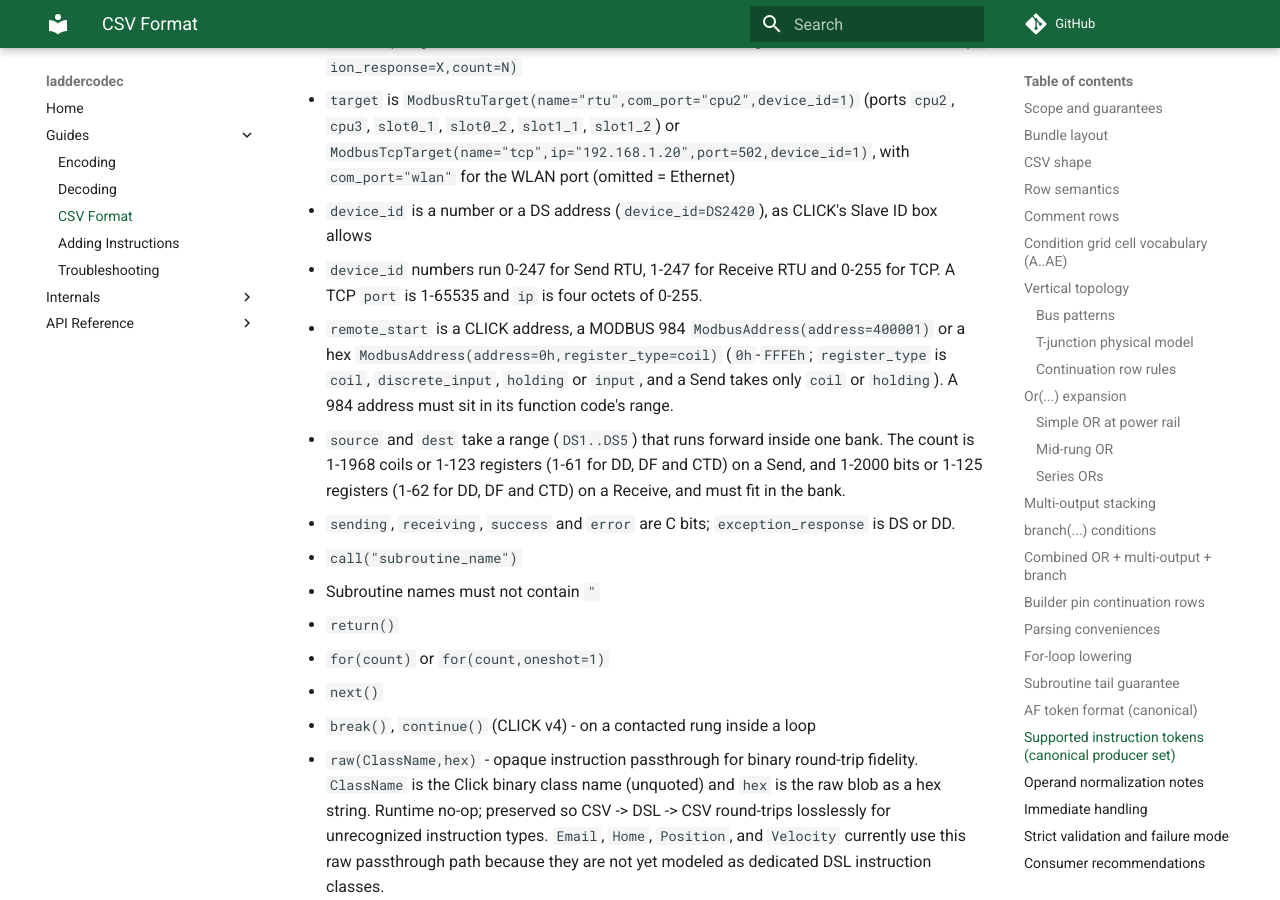
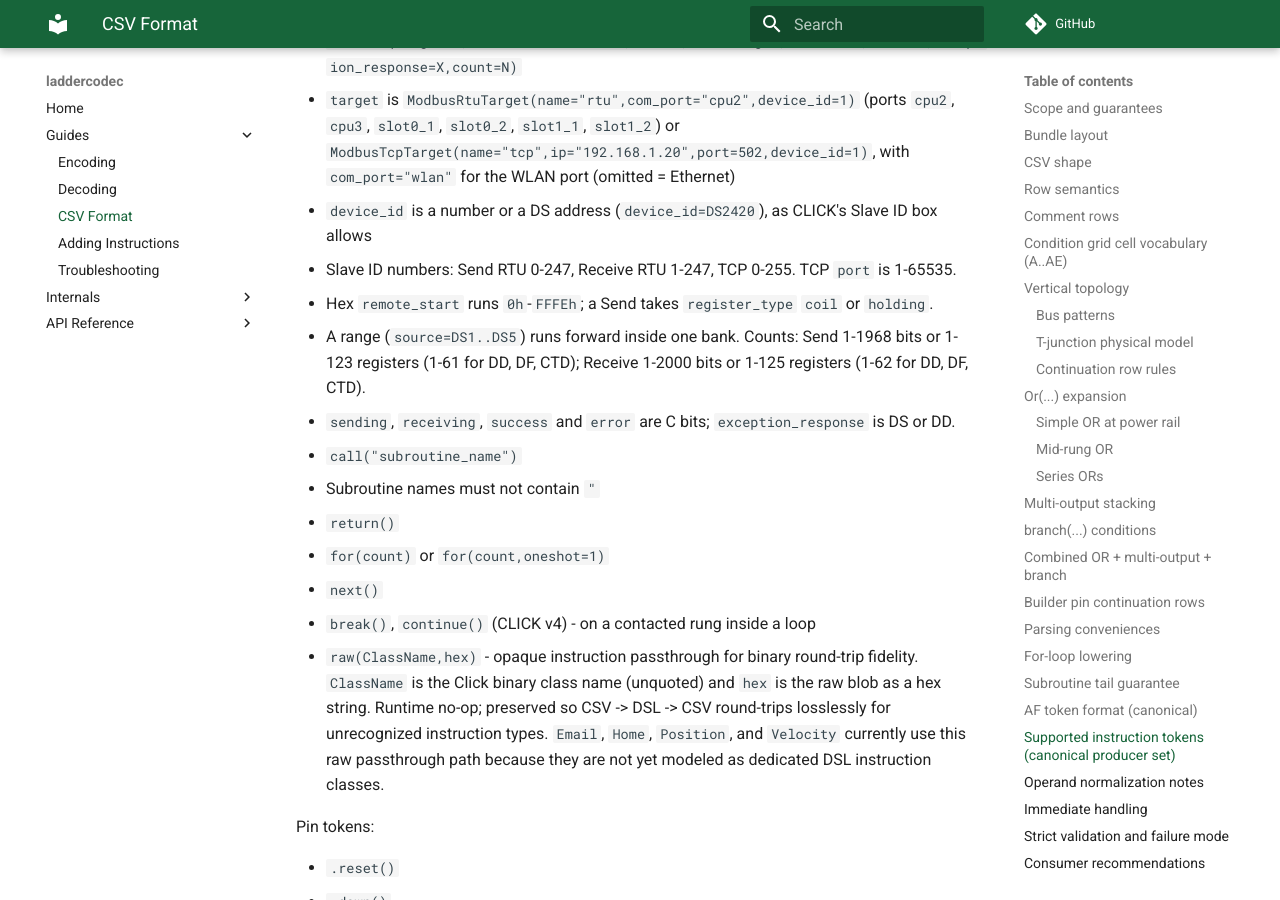
Before and after one commit to ssweber/laddercodec, an MkDocs documentation site: the page built from docs/guides/csv-format.md, in a window 1280 px wide and 900 px high, scrolled down 10121 px. Built offline with MkDocs 1.6.1 and Material for MkDocs 9.7.7, drawn with Linux system fonts in a browser that asks for light colours; comment, search, counter and statistics services are not loaded.

Commit message:
fix(send_receive): count X/Y ranges by number, check range ends and port text
Co-Authored-By: Claude Sonnet 5.5 <noreply@anthropic.com>

```diff
--- a/docs/guides/csv-format.md
+++ b/docs/guides/csv-format.md
@@ -431,15 +431,11 @@ Producer may emit:
     `ModbusTcpTarget(name="tcp",ip="192.168.1.20",port=502,device_id=1)`, with
     `com_port="wlan"` for the WLAN port (omitted = Ethernet)
   - `device_id` is a number or a DS address (`device_id=DS2420`), as CLICK's Slave ID box allows
-  - `device_id` numbers run 0-247 for Send RTU, 1-247 for Receive RTU and 0-255 for TCP. A TCP
-    `port` is 1-65535 and `ip` is four octets of 0-255.
-  - `remote_start` is a CLICK address, a MODBUS 984 `ModbusAddress(address=400001)` or a hex
-    `ModbusAddress(address=0h,register_type=coil)` (`0h`-`FFFEh`; `register_type` is `coil`,
-    `discrete_input`, `holding` or `input`, and a Send takes only `coil` or `holding`). A 984
-    address must sit in its function code's range.
-  - `source` and `dest` take a range (`DS1..DS5`) that runs forward inside one bank. The count
-    is 1-1968 coils or 1-123 registers (1-61 for DD, DF and CTD) on a Send, and 1-2000 bits or
-    1-125 registers (1-62 for DD, DF and CTD) on a Receive, and must fit in the bank.
+  - Slave ID numbers: Send RTU 0-247, Receive RTU 1-247, TCP 0-255. TCP `port` is 1-65535.
+  - Hex `remote_start` runs `0h`-`FFFEh`; a Send takes `register_type` `coil` or `holding`.
+  - A range (`source=DS1..DS5`) runs forward inside one bank. Counts: Send 1-1968 bits or
+    1-123 registers (1-61 for DD, DF, CTD); Receive 1-2000 bits or 1-125 registers (1-62 for
+    DD, DF, CTD).
   - `sending`, `receiving`, `success` and `error` are C bits; `exception_response` is DS or DD.
 - `call("subroutine_name")`
   - Subroutine names must not contain `"`
```
Also changed, not shown: CHANGELOG.md (+0 -1 lines), 2 other files.
